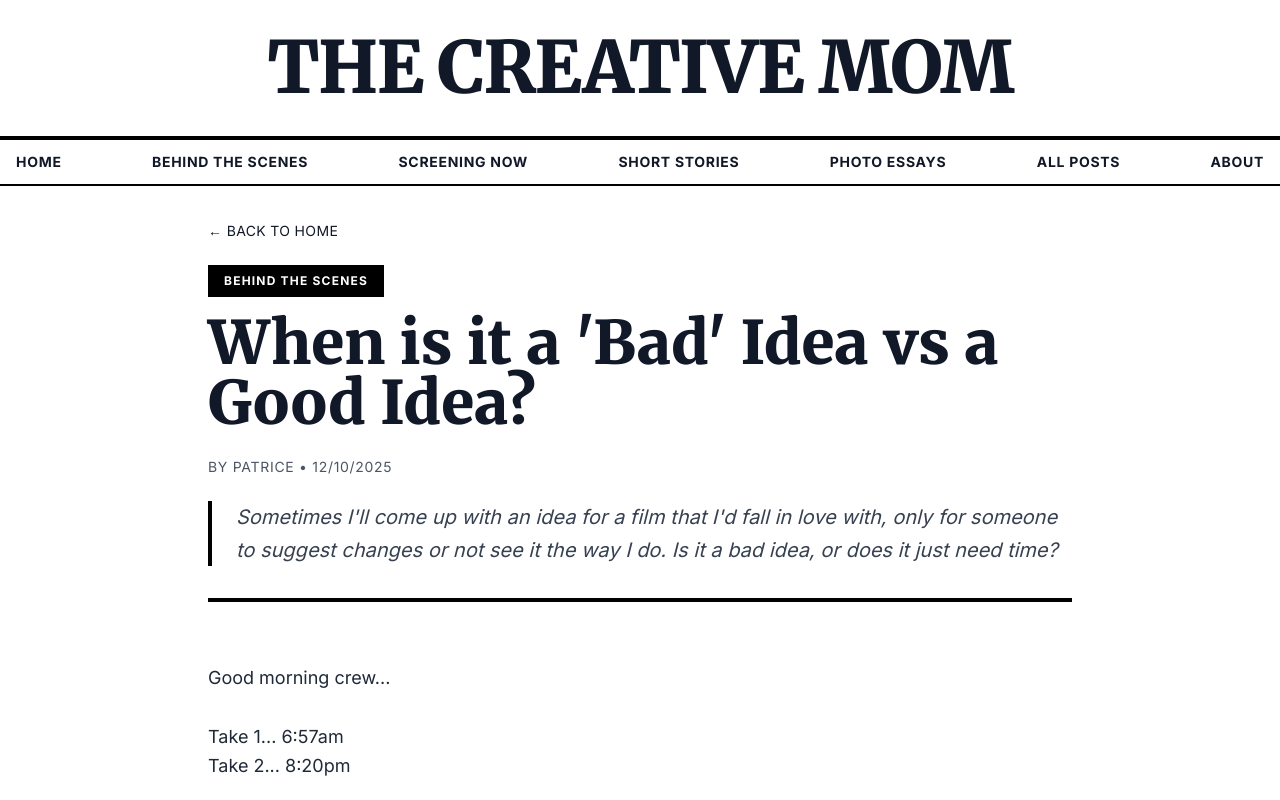
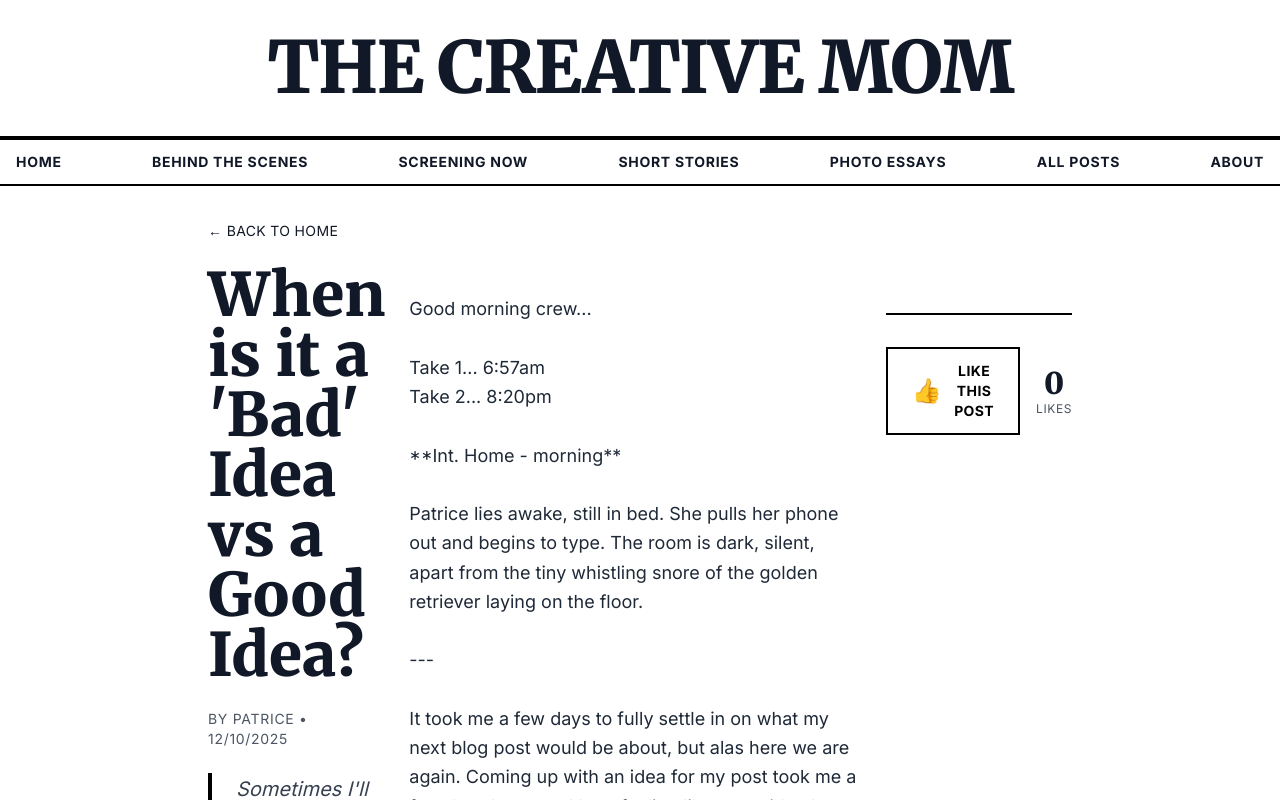
Before and after one commit to BizTrackxrp/TheCreativeMom, a Next.js app: page /blog/bad-idea-vs-good-idea in a window 1280 px wide. Shown: the top 800 px of the page. Built offline with nearby package versions, Linux system fonts and the light colour scheme.

Commit message:
Update page.tsx

```diff
--- a/app/blog/[slug]/page.tsx
+++ b/app/blog/[slug]/page.tsx
@@ -35,12 +35,8 @@ export default async function PostPage({ params }: PageProps) {
 
       {/* Article Header */}
       <article className="border-b-4 border-black pb-8 mb-8">
-        <div className="mb-4">
-          <span className="inline-block bg-black text-white px-4 py-2 text-xs font-bold uppercase tracking-widest">
-            {post.category}
-          </span>
-        </div>
-
+        <div className="flex justify-between items-start gap-6">
+          <div className="flex-1">
             <h1 className="text-4xl md:text-6xl font-serif font-black mb-6 leading-tight">
               {post.title}
             </h1>
@@ -52,6 +48,11 @@ export default async function PostPage({ params }: PageProps) {
             <p className="text-xl text-gray-700 leading-relaxed italic border-l-4 border-black pl-6">
               {post.excerpt}
             </p>
+          </div>
+
+          {/* Like Button - Top Right */}
+          <PostContent content={post.content} slug={slug} isLikeButton={true} />
+        </div>
       </article>
 
       {/* Featured Image (if exists) */}
@@ -66,7 +67,7 @@ export default async function PostPage({ params }: PageProps) {
       )}
 
       {/* Article Content */}
-      <PostContent content={post.content} slug={slug} />
+      <PostContent content={post.content} slug={slug} isLikeButton={false} />
 
       {/* Back to Home */}
       <div className="mt-8 text-center">
```
Lines whose indentation alone changed are shown as unchanged.
